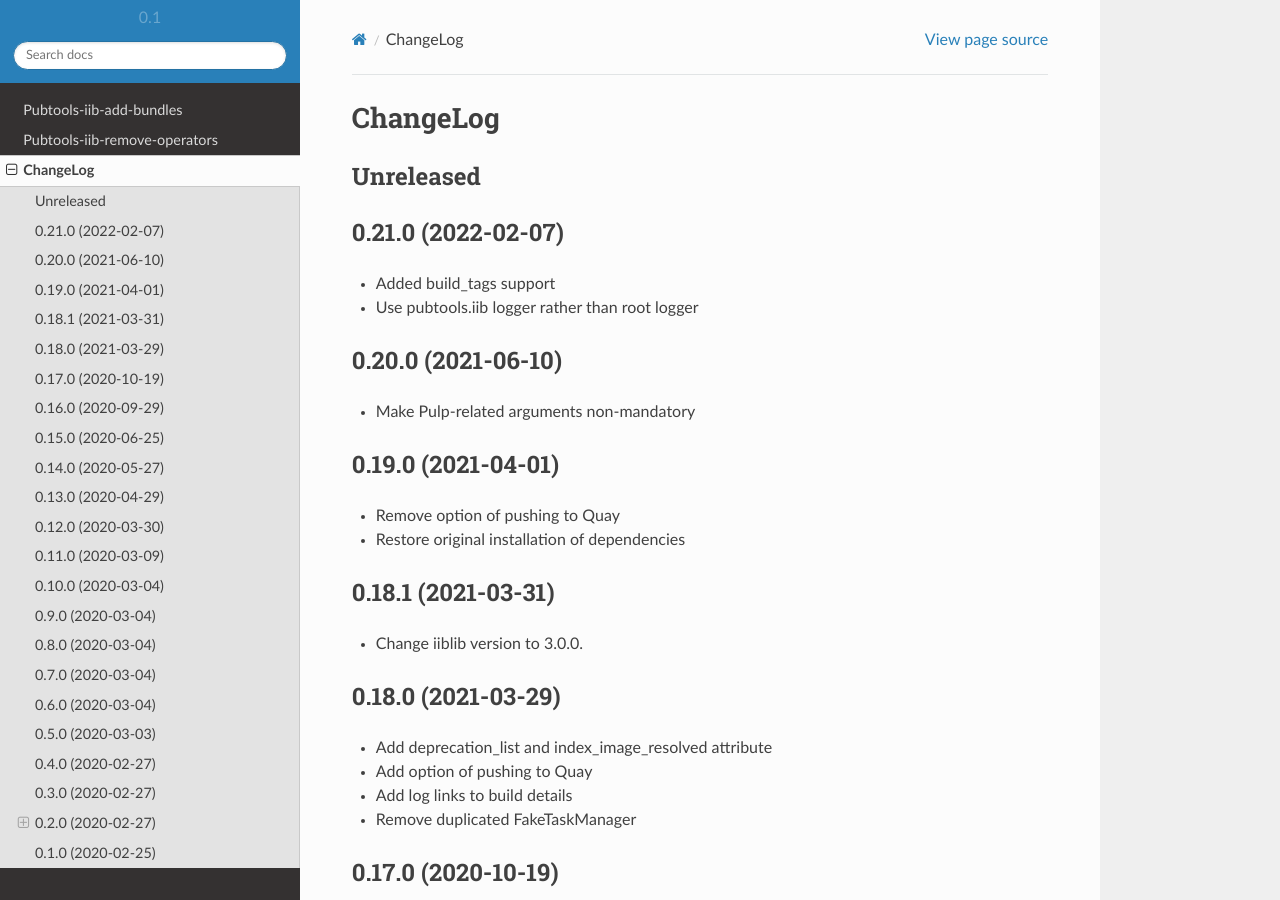
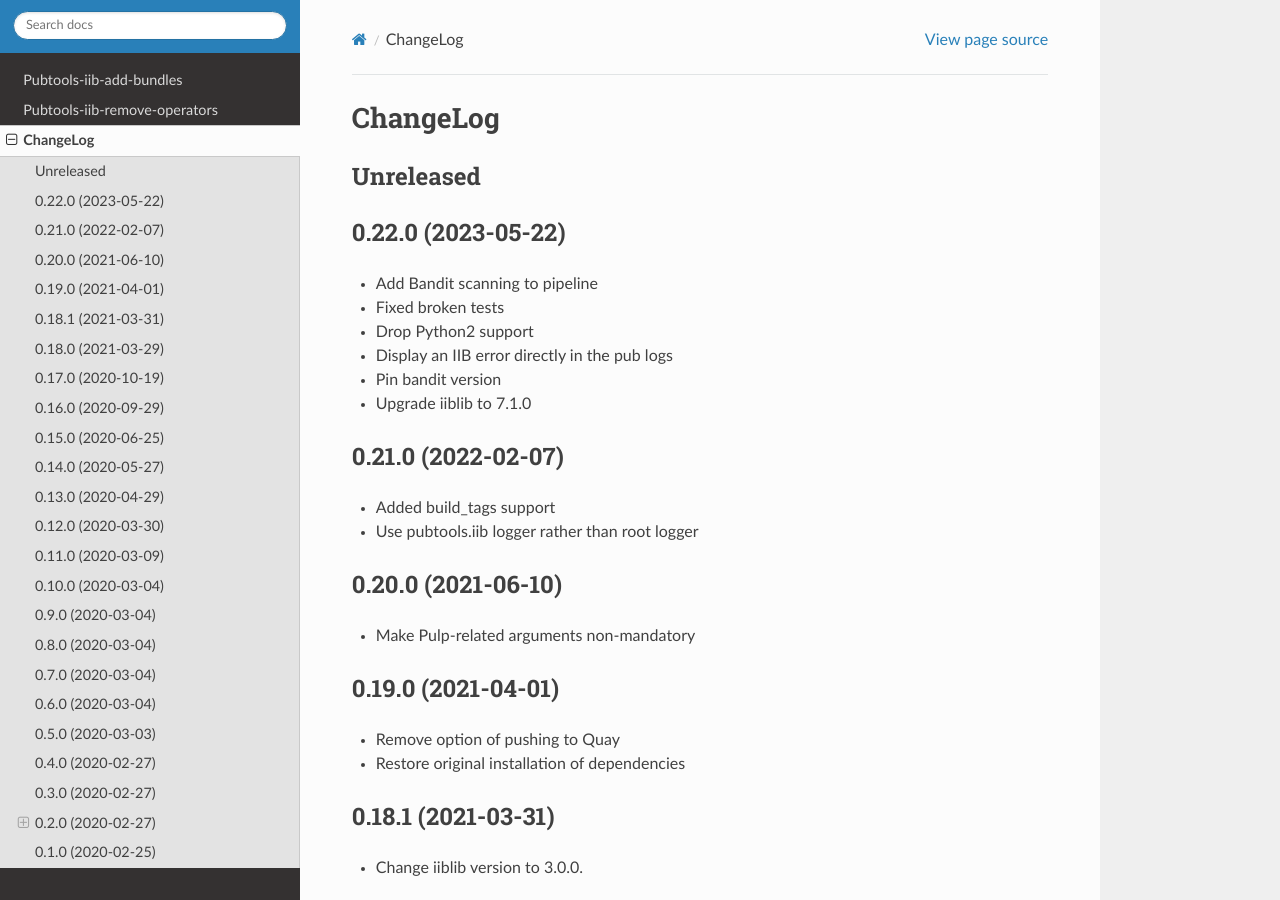
Before and after one commit to release-engineering/pubtools-iib, a Sphinx documentation site: the page built from docs/source/CHANGELOG.rst, in a window 1280 px wide and 900 px high. Built offline with Sphinx 7.4.7 and the Read the Docs theme 2.0.0, drawn with Linux system fonts in a browser that asks for light colours.

Commit message:
Bump version to 0.22.0

```diff
--- a/docs/source/CHANGELOG.rst
+++ b/docs/source/CHANGELOG.rst
@@ -3,6 +3,15 @@
 
 Unreleased
 -----------
+
+0.22.0 (2023-05-22)
+-------------------
+* Add Bandit scanning to pipeline
+* Fixed broken tests
+* Drop Python2 support
+* Display an IIB error directly in the pub logs
+* Pin bandit version
+* Upgrade iiblib to 7.1.0
 
 0.21.0 (2022-02-07)
 -------------------
--- a/setup.py
+++ b/setup.py
@@ -64,7 +64,7 @@
 
 setup(
     name="pubtools-iib",
-    version="0.21.0",
+    version="0.22.0",
     description="Pubtools-iib",
     long_description=long_description,
     author="Jindrich Luza",
```
